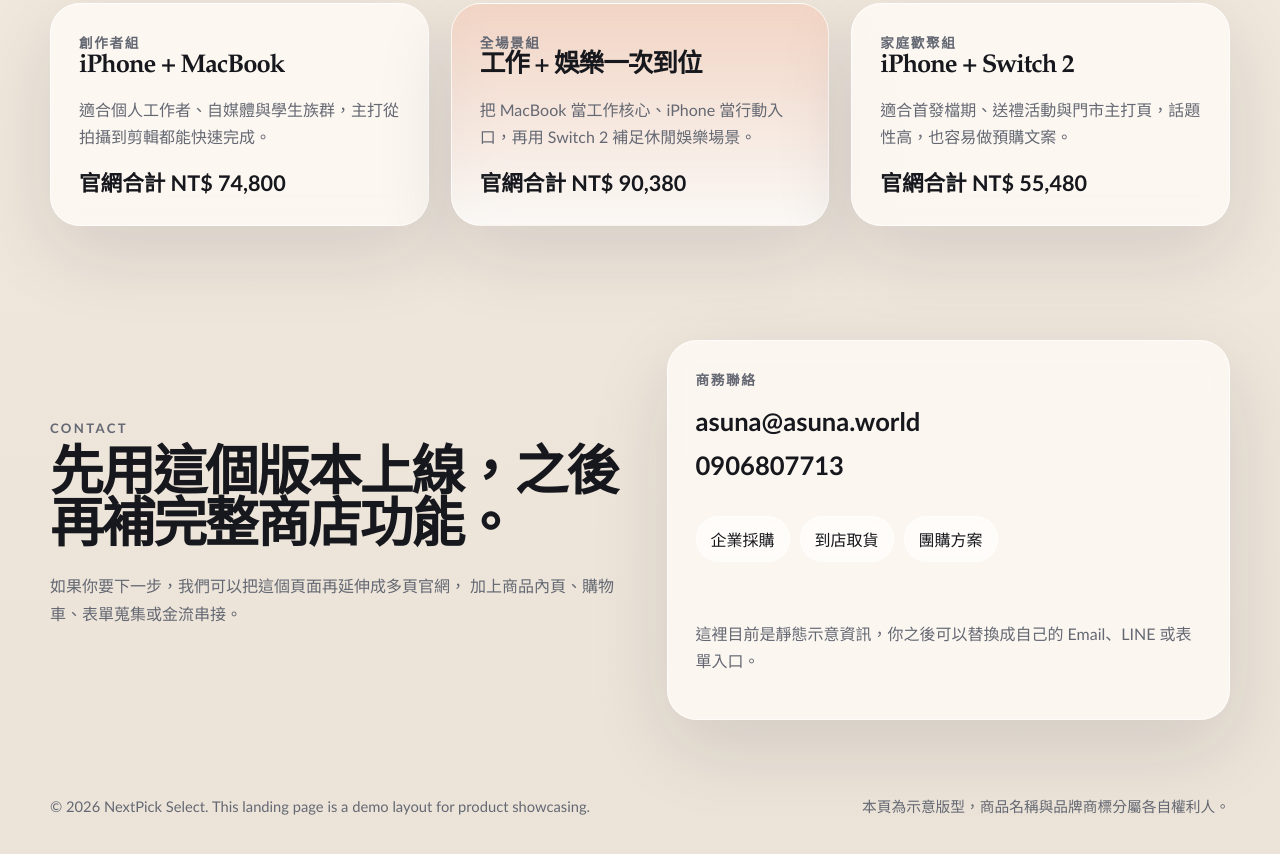
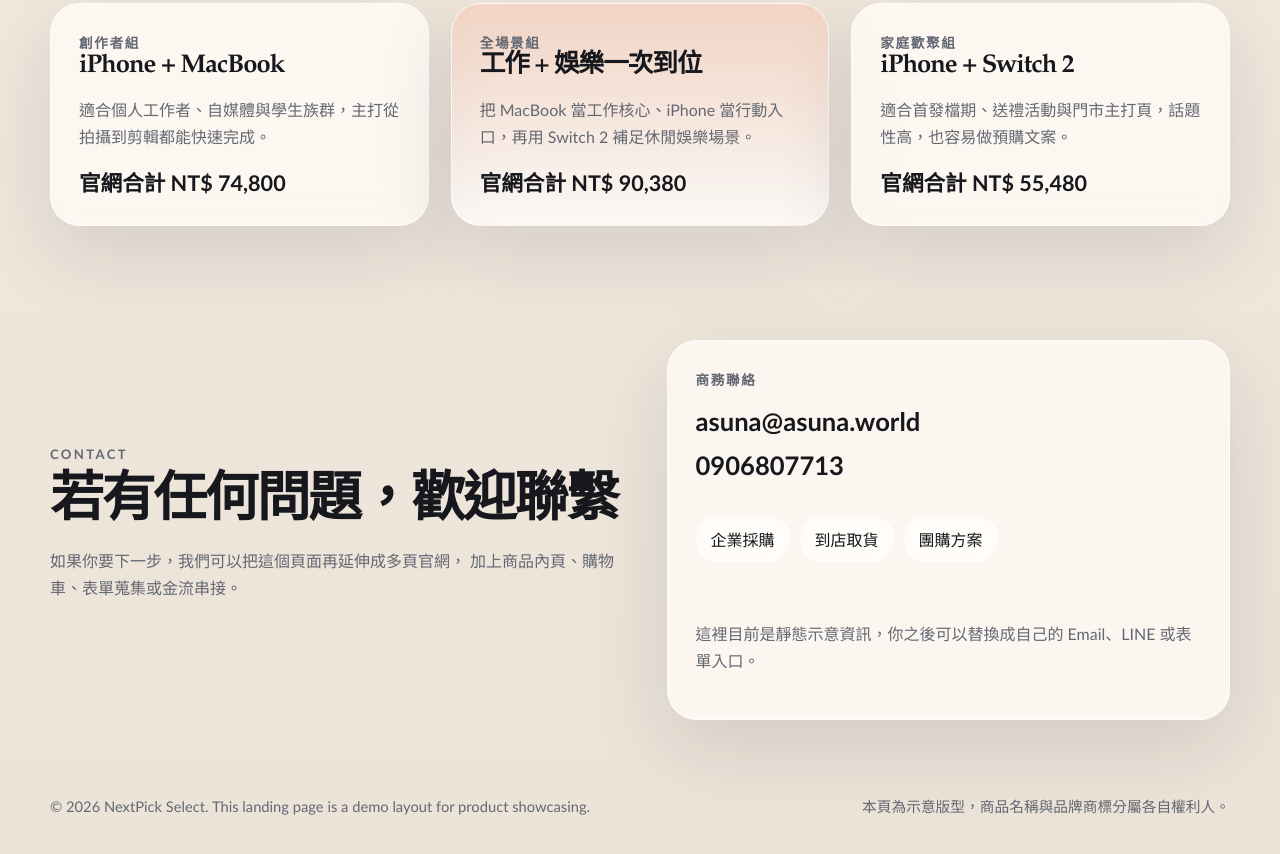
Before and after one commit to allen91228/SellComputer, a plain HTML site: page index.html in a window 1280 px wide. Shown: the part 2891-3745 px from the top of the page. Drawn offline with Linux system fonts and the light colour scheme.

Commit message:
Update contact heading copy

```diff
--- a/index.html
+++ b/index.html
@@ -295,7 +295,7 @@
       <section class="section contact" id="contact">
         <div class="contact-copy reveal">
           <p class="eyebrow">CONTACT</p>
-          <h2>先用這個版本上線，之後再補完整商店功能。</h2>
+          <h2>若有任何問題，歡迎聯繫</h2>
           <p>
             如果你要下一步，我們可以把這個頁面再延伸成多頁官網，
             加上商品內頁、購物車、表單蒐集或金流串接。
```
